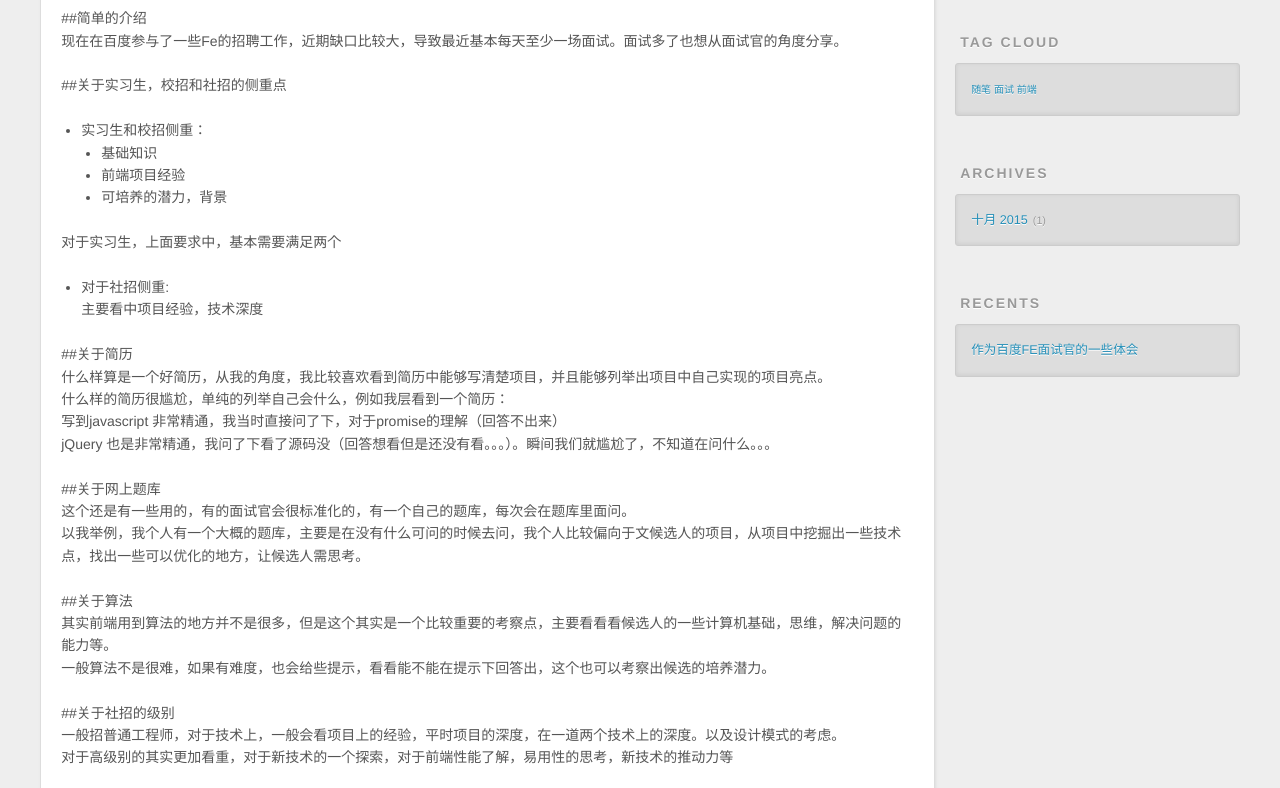
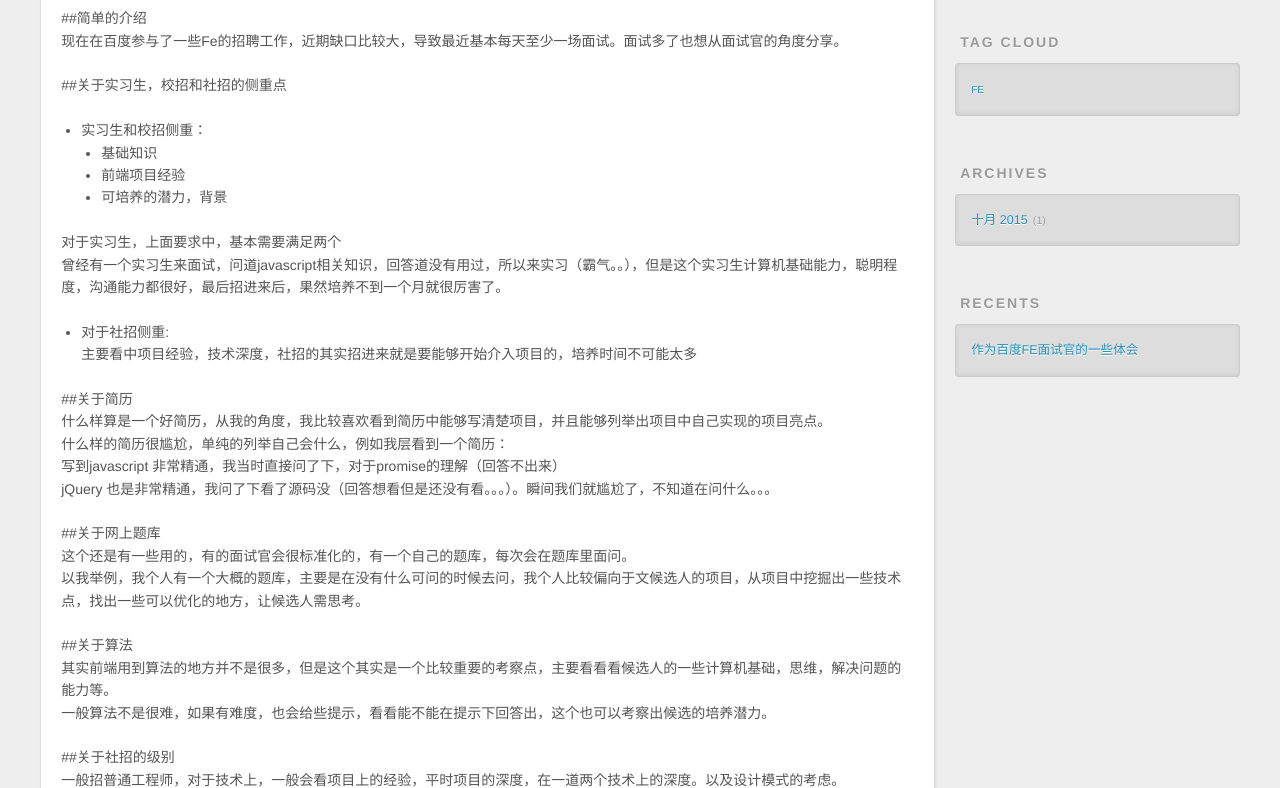
Before and after one commit to tangguangyao/tangguangyao.github.io, a plain HTML site: page 2015/10/14/面试随笔/index.html in a window 1280 px wide. Shown: the part 446-1234 px from the top of the page. Drawn offline with nearby package versions, Linux system fonts and the light colour scheme.

Commit message:
Site updated: 2015-10-14 21:58:04

```diff
--- a/2015/10/14/面试随笔/index.html
+++ b/2015/10/14/面试随笔/index.html
@@ -15,11 +15,7 @@
 
 
 
-对于实习生，上面要求中，基本需要满足两个
-
-对于社招侧重:  主要看中项目经验，技术深度
-
-##关于简历什么样算是一个好简历，从我的角度，我比较喜欢看到简历中能">
+对于实习生，上面要求中，基本需要满足两个曾经有一个实习生来面试，问道javascript相关知识，回答道没有用过，所以来实习（霸气。。），但是这个实习生计算机基">
 <meta property="og:type" content="article">
 <meta property="og:title" content="作为百度FE面试官的一些体会">
 <meta property="og:url" content="http://tangguangyao.github.io/2015/10/14/面试随笔/index.html">
@@ -34,12 +30,8 @@
 
 
 
-对于实习生，上面要求中，基本需要满足两个
-
-对于社招侧重:  主要看中项目经验，技术深度
-
-##关于简历什么样算是一个好简历，从我的角度，我比较喜欢看到简历中能">
-<meta property="og:updated_time" content="2015-10-14T13:47:21.000Z">
+对于实习生，上面要求中，基本需要满足两个曾经有一个实习生来面试，问道javascript相关知识，回答道没有用过，所以来实习（霸气。。），但是这个实习生计算机基">
+<meta property="og:updated_time" content="2015-10-14T13:57:29.000Z">
 <meta name="twitter:card" content="summary">
 <meta name="twitter:title" content="作为百度FE面试官的一些体会">
 <meta name="twitter:description" content="##简单的介绍现在在百度参与了一些Fe的招聘工作，近期缺口比较大，导致最近基本每天至少一场面试。面试多了也想从面试官的角度分享。
@@ -52,11 +44,7 @@
 
 
 
-对于实习生，上面要求中，基本需要满足两个
-
-对于社招侧重:  主要看中项目经验，技术深度
-
-##关于简历什么样算是一个好简历，从我的角度，我比较喜欢看到简历中能">
+对于实习生，上面要求中，基本需要满足两个曾经有一个实习生来面试，问道javascript相关知识，回答道没有用过，所以来实习（霸气。。），但是这个实习生计算机基">
 
     <link rel="alternative" href="/atom.xml" title="Yao&#39;s blog" type="application/atom+xml">
 
@@ -138,9 +126,9 @@
 </ul>
 </li>
 </ul>
-<p>对于实习生，上面要求中，基本需要满足两个</p>
+<p>对于实习生，上面要求中，基本需要满足两个<br>曾经有一个实习生来面试，问道javascript相关知识，回答道没有用过，所以来实习（霸气。。），但是这个实习生计算机基础能力，聪明程度，沟通能力都很好，最后招进来后，果然培养不到一个月就很厉害了。</p>
 <ul>
-<li>对于社招侧重:<br>  主要看中项目经验，技术深度</li>
+<li>对于社招侧重:<br>  主要看中项目经验，技术深度，社招的其实招进来就是要能够开始介入项目的，培养时间不可能太多</li>
 </ul>
 <p>##关于简历<br>什么样算是一个好简历，从我的角度，我比较喜欢看到简历中能够写清楚项目，并且能够列举出项目中自己实现的项目亮点。<br>什么样的简历很尴尬，单纯的列举自己会什么，例如我层看到一个简历：<br>写到javascript 非常精通，我当时直接问了下，对于promise的理解（回答不出来）<br>jQuery 也是非常精通，我问了下看了源码没（回答想看但是还没有看。。。）。瞬间我们就尴尬了，不知道在问什么。。。</p>
 <p>##关于网上题库<br>这个还是有一些用的，有的面试官会很标准化的，有一个自己的题库，每次会在题库里面问。<br>以我举例，我个人有一个大概的题库，主要是在没有什么可问的时候去问，我个人比较偏向于文候选人的项目，从项目中挖掘出一些技术点，找出一些可以优化的地方，让候选人需思考。</p>
@@ -159,10 +147,10 @@
 
     </div>
     <footer class="article-footer">
-      <a data-url="http://tangguangyao.github.io/2015/10/14/面试随笔/" data-id="cifqurzta0000hp52o78rmny9" class="article-share-link">Share</a>
+      <a data-url="http://tangguangyao.github.io/2015/10/14/面试随笔/" data-id="cifqv21vs0000ib520ip602x2" class="article-share-link">Share</a>
 
 
-  <ul class="article-tag-list"><li class="article-tag-list-item"><a class="article-tag-list-link" href="/tags/随笔-面试-前端/">随笔 面试 前端</a></li></ul>
+  <ul class="article-tag-list"><li class="article-tag-list-item"><a class="article-tag-list-link" href="/tags/FE/">FE</a></li></ul>
 
     </footer>
   </div>
@@ -181,7 +169,7 @@
   <div class="widget-wrap">
     <h3 class="widget-title">Tags</h3>
     <div class="widget">
-      <ul class="tag-list"><li class="tag-list-item"><a class="tag-list-link" href="/tags/随笔-面试-前端/">随笔 面试 前端</a><span class="tag-list-count">1</span></li></ul>
+      <ul class="tag-list"><li class="tag-list-item"><a class="tag-list-link" href="/tags/FE/">FE</a><span class="tag-list-count">1</span></li></ul>
     </div>
   </div>
 
@@ -190,7 +178,7 @@
   <div class="widget-wrap">
     <h3 class="widget-title">Tag Cloud</h3>
     <div class="widget tagcloud">
-      <a href="/tags/随笔-面试-前端/" style="font-size: 10px;">随笔 面试 前端</a>
+      <a href="/tags/FE/" style="font-size: 10px;">FE</a>
     </div>
   </div>
 
```
Also changed, not shown: archives/2015/10/index.html (+2 -2 lines), archives/2015/index.html (+2 -2 lines), archives/index.html (+2 -2 lines), index.html (+6 -6 lines), tags/FE/index.html (renamed from tags/随笔-面试-前端/index.html, +4 -4 lines).
